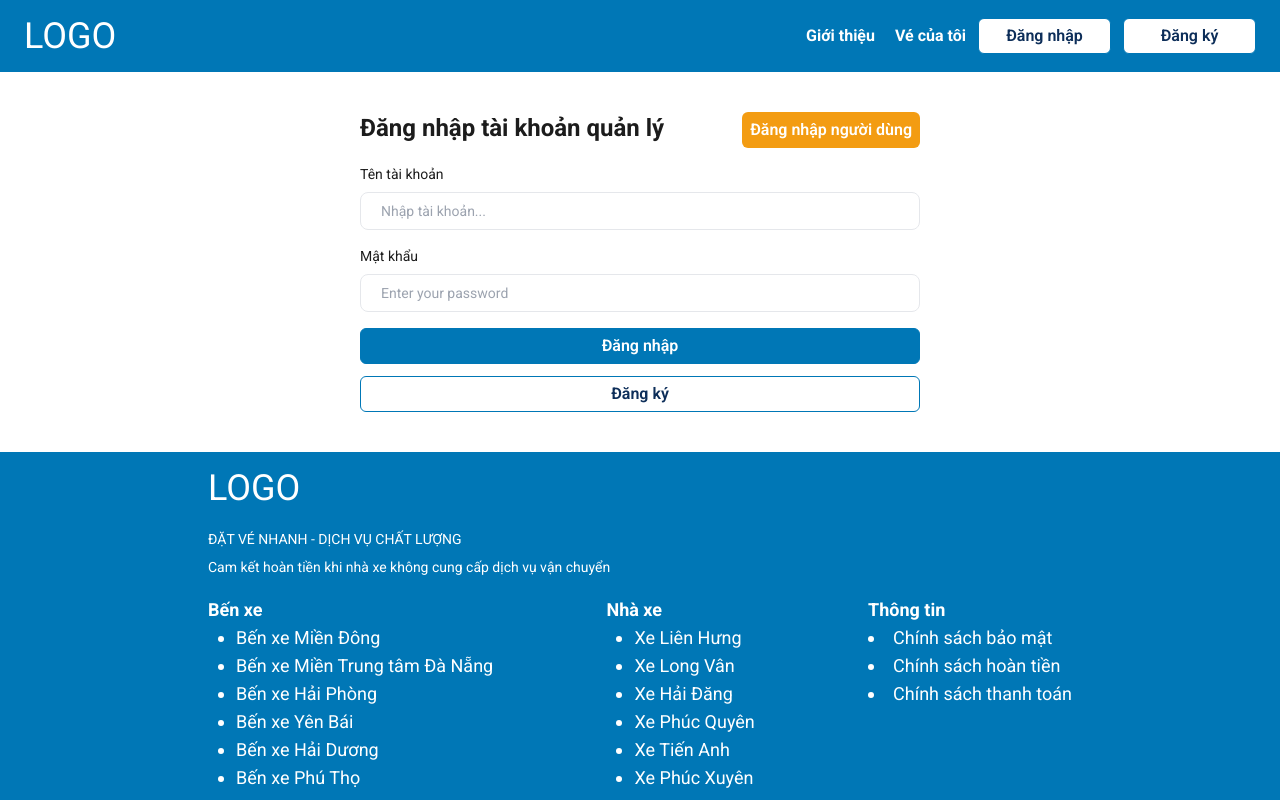
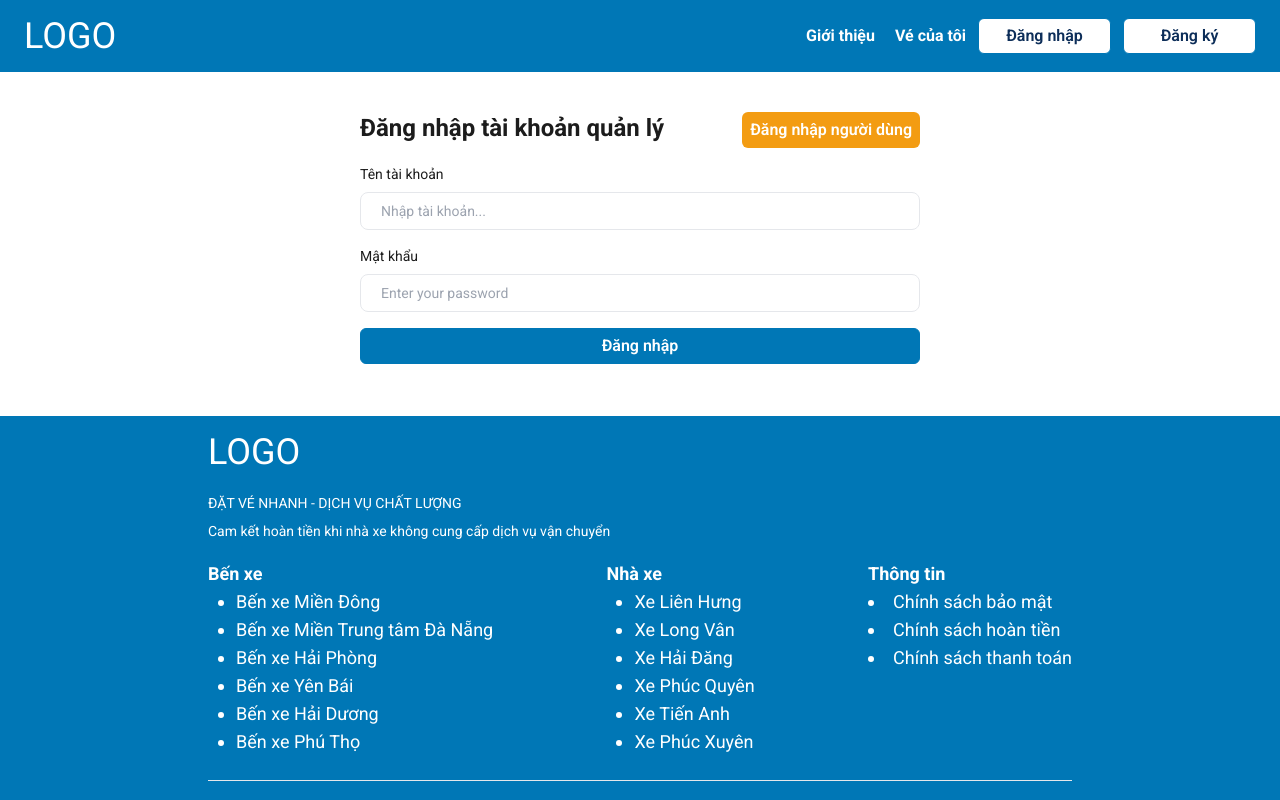
Before and after one commit to kytexya/CarServiceManagement_Front-end, a React (Vite) app: page /login-manager in a window 1280 px wide. Built offline with nearby package versions, Linux system fonts and the light colour scheme.

Commit message:
update search trip

```diff
--- a/src/pages/client/login-admin.jsx
+++ b/src/pages/client/login-admin.jsx
@@ -97,9 +97,9 @@ export default function LoginAdminPage() {
           <button type="submit" className="button !w-full primary rounded-lg mb-3">
             Đăng nhập
           </button>
-          <Link to="/register" className="button">
+          {/* <Link to="/register" className="button">
             Đăng ký
-          </Link>
+          </Link> */}
         </form>
       </div>
     </div>
```
